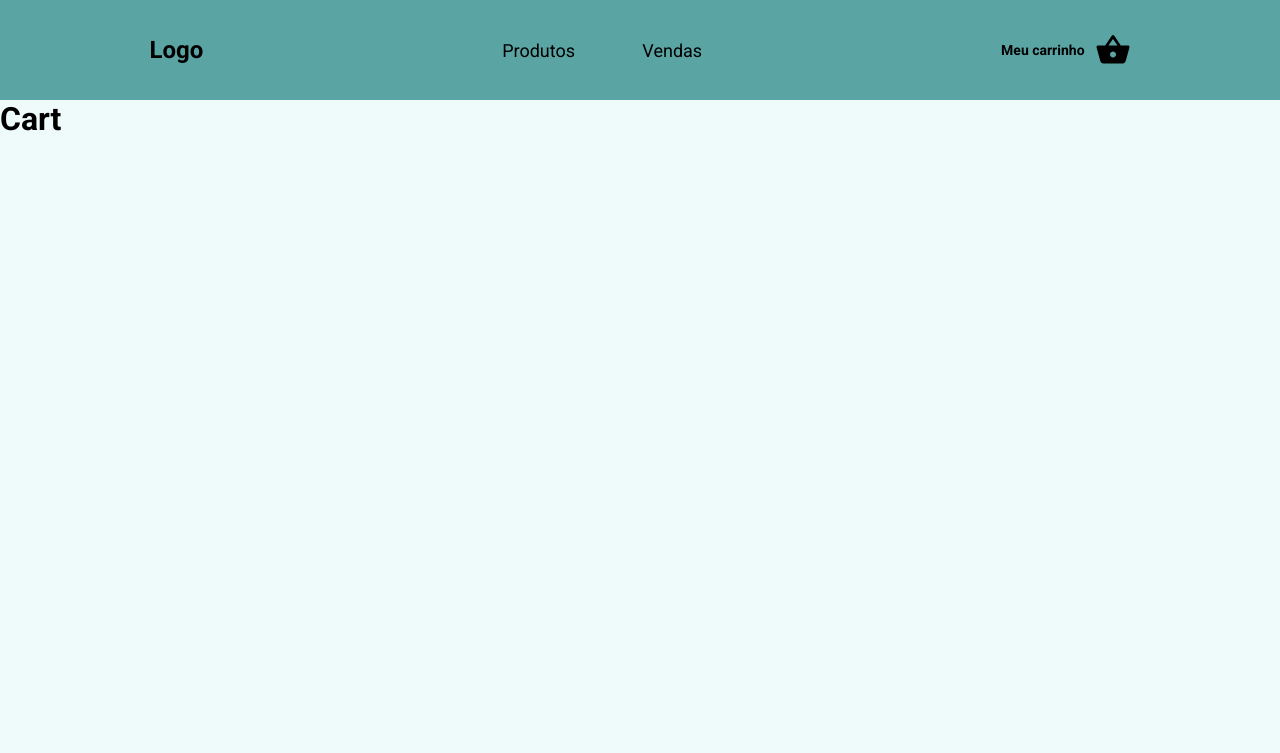
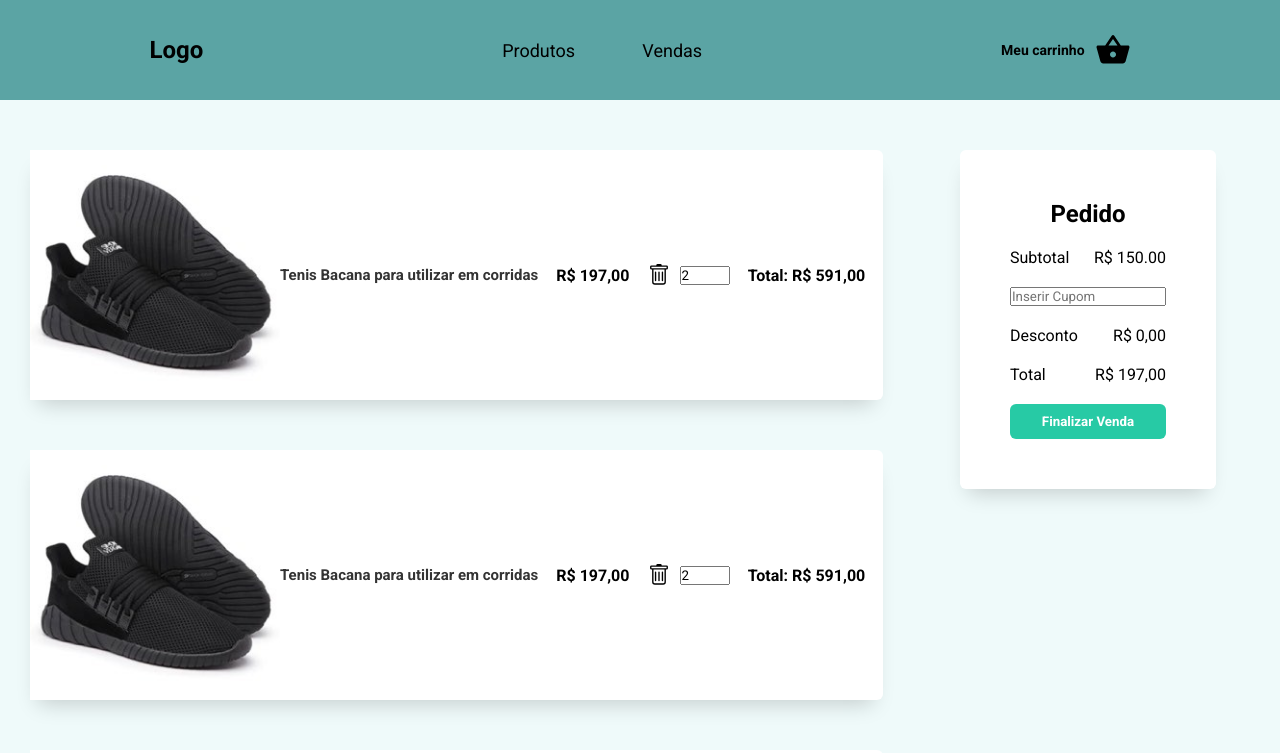
Before and after one commit to santos-jadson/vxcase, a React (Create React App) app: page /cart in a window 1280 px wide. Shown: the top 753 px of the page. Built offline with nearby package versions, Linux system fonts and the light colour scheme.

Commit message:
style: add cart page

```diff
--- a/src/pages/Cart/index.js
+++ b/src/pages/Cart/index.js
@@ -1,8 +1,115 @@
 import React from 'react';
+import { CartList, OrderBox, MainContainer } from './styles';
+
+import productImage from '../../assets/tenis.jpg'
+
+import { BsTrash } from 'react-icons/bs'
 
 function Cart() {
   return (
-    <h1> Cart</h1>
+    <MainContainer>
+      <CartList>
+        <li>
+            <img src={productImage} alt={'Tenis'} />
+
+            <strong>Tenis Bacana para utilizar em corridas</strong>
+            <span>R$ 197,00</span>
+            <div className="itens-icons">
+              <BsTrash size={22} color="#000" cursor="pointer" />
+              <input type="number" name="quantity" id="quantity" min="1" max="99" defaultValue="2"/>
+            </div>
+            <span>Total: R$ 591,00 </span>
+        </li>
+        <li>
+            <img src={productImage} alt={'Tenis'} />
+
+            <strong>Tenis Bacana para utilizar em corridas</strong>
+            <span>R$ 197,00</span>
+            <div className="itens-icons">
+              <BsTrash size={22} color="#000" cursor="pointer" />
+              <input type="number" name="quantity" id="quantity" min="1" max="99" defaultValue="2"/>
+            </div>
+            <span>Total: R$ 591,00 </span>
+        </li>
+        <li>
+            <img src={productImage} alt={'Tenis'} />
+
+            <strong>Tenis Bacana para utilizar em corridas</strong>
+            <span>R$ 197,00</span>
+            <div className="itens-icons">
+              <BsTrash size={22} color="#000" cursor="pointer" />
+              <input type="number" name="quantity" id="quantity" min="1" max="99" defaultValue="2"/>
+            </div>
+            <span>Total: R$ 591,00 </span>
+        </li>
+        <li>
+            <img src={productImage} alt={'Tenis'} />
+
+            <strong>Tenis Bacana para utilizar em corridas</strong>
+            <span>R$ 197,00</span>
+            <div className="itens-icons">
+              <BsTrash size={22} color="#000" cursor="pointer" />
+              <input type="number" name="quantity" id="quantity" min="1" max="99" defaultValue="2"/>
+            </div>
+            <span>Total: R$ 591,00 </span>
+        </li>
+        <li>
+            <img src={productImage} alt={'Tenis'} />
+
+            <strong>Tenis Bacana para utilizar em corridas</strong>
+            <span>R$ 197,00</span>
+            <div className="itens-icons">
+              <BsTrash size={22} color="#000" cursor="pointer" />
+              <input type="number" name="quantity" id="quantity" min="1" max="99" defaultValue="2"/>
+            </div>
+            <span>Total: R$ 591,00 </span>
+        </li>
+        <li>
+            <img src={productImage} alt={'Tenis'} />
+
+            <strong>Tenis Bacana para utilizar em corridas</strong>
+            <span>R$ 197,00</span>
+            <div className="itens-icons">
+              <BsTrash size={22} color="#000" cursor="pointer" />
+              <input type="number" name="quantity" id="quantity" min="1" max="99" defaultValue="2"/>
+            </div>
+            <span>Total: R$ 591,00 </span>
+        </li>
+
+        <li>
+            <img src={productImage} alt={'Tenis'} />
+
+            <strong>Tenis Bacana para utilizar em corridas</strong>
+            <span>R$ 197,00</span>
+            <div className="itens-icons">
+              <BsTrash size={22} color="#000" cursor="pointer" />
+              <input type="number" name="quantity" id="quantity" min="1" max="99" defaultValue="2"/>
+            </div>
+            <span>Total: R$ 591,00 </span>
+        </li>
+      </CartList>
+
+      <OrderBox>
+        <h1>Pedido</h1>
+        <div className="subtotal">
+          <span>Subtotal</span>
+          <span>R$ 150.00</span>
+        </div>
+        <div className="promo-code">
+          <input type="text" placeholder="Inserir Cupom"/>
+        </div>
+        <div className="subtotal">
+          <span>Desconto</span>
+          <span>R$ 0,00</span>
+        </div>
+        <div className="total">
+          <span>Total</span>
+          <span>R$ 197,00</span>
+        </div>
+        <button type="button">Finalizar Venda</button>
+      </OrderBox>
+
+    </MainContainer>
   )
 }
 
--- /dev/null
+++ b/src/pages/Cart/styles.js
@@ -0,0 +1,134 @@
+import styled from 'styled-components'
+
+export const MainContainer = styled.main`
+width: 90%;
+display: grid;
+grid-template-areas: 'card card card order';
+`
+
+export const CartList = styled.ul`
+    max-width: 80%;
+    margin: 50px 0 0 30px;
+
+    grid-area: card;
+
+    li {
+        display: flex;
+        flex-direction: row;
+        align-items: center;
+        background-color: #FFF;
+        border-radius: 6px;
+        margin-bottom: 50px;
+        -webkit-box-shadow: -1px 13px 20px -9px rgba(0,0,0,0.18);
+        -moz-box-shadow: -1px 13px 20px -9px rgba(0,0,0,0.18);
+        box-shadow: -1px 13px 20px -9px rgba(0,0,0,0.18);
+
+        strong {
+            font-size: 15px;
+            max-width: 90%;
+            color: #333;
+        }
+
+        span {
+            font-weight: bold;
+            margin: 10px auto;
+        }
+
+        img {
+            align-self: center;
+            max-width: 250px;
+        }
+
+        .itens-icons {
+            display: flex;
+            flex-direction: row;
+            align-items: center;
+            justify-content: space-between;
+
+
+            input {
+                width: 50px;
+                margin-left: 10px;
+            }
+        }
+
+
+        button {
+            display: flex;
+            flex-direction: row;
+            align-items: center;
+            background-color: hsl(180, 8%, 28%);
+            border: 0;
+            border-radius: 4px;
+            margin-top: auto;
+            margin-bottom: 25px;
+            cursor: pointer;
+
+            transition: 0.2s;
+
+            div {
+                padding: 10px;
+                border-right: 1px solid transparent;
+                border-bottom-left-radius: 4px;
+                border-top-left-radius: 4px;
+                background-color: hsl(180, 14%, 20%);
+                margin-right: 5px;
+            }
+
+            span {
+                margin-right: 10px;
+                color: rgba(255,255,255,0.9);
+            }
+
+            &:hover {
+                opacity: 0.9;
+            }
+        }
+    }
+`
+
+export const OrderBox = styled.aside`
+    grid-area: order;
+    margin-top: 50px;
+    margin-left: 75%;
+    padding: 50px;
+    position: fixed;
+
+    display: flex;
+    flex-direction: column;
+    background-color: #fff;
+    border-radius: 6px;
+    -webkit-box-shadow: -1px 13px 20px -9px rgba(0,0,0,0.18);
+    -moz-box-shadow: -1px 13px 20px -9px rgba(0,0,0,0.18);
+    box-shadow: -1px 13px 20px -9px rgba(0,0,0,0.18);
+
+    h1 {
+        align-self: center;
+    }
+
+    .subtotal, .total {
+        display: flex;
+        flex-direction: row;
+        align-items: flex-start;
+        justify-content: space-between;
+    }
+
+    .subtotal, .total, button, input {
+        margin-top: 20px;
+    }
+
+    button {
+        background-color: #27caa5;
+        color: #fff;
+        padding: 10px;
+        border: none;
+        border-radius: 6px;
+        cursor: pointer;
+        transition: 0.2s;
+        font-weight: bold;
+        &:hover {
+            background-color: #2E806D;
+
+        }
+    }
+`
```
Also changed, not shown: 1 other file (tests, documents, lock files or other folders).
